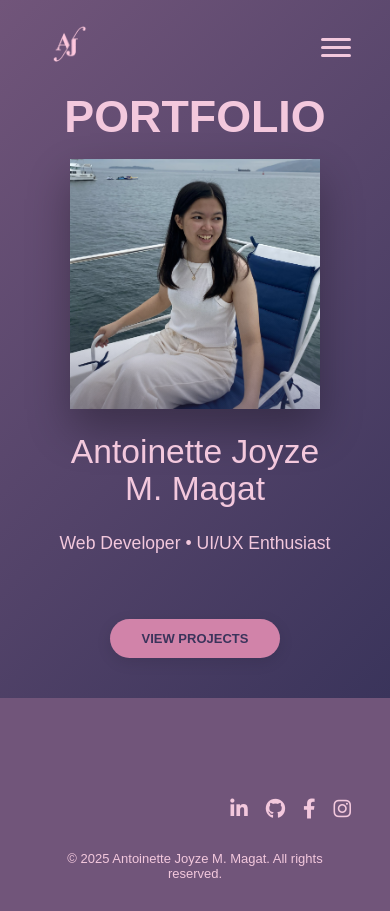
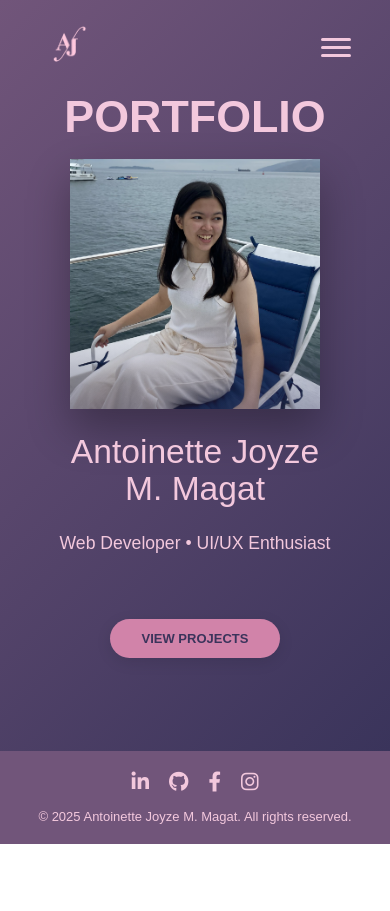
Before and after one commit to eijayem/ajm-portfolio, a plain HTML site: page index.html in a window 390 px wide. After the commit the page ends 844 px from the top, so only its background shows below. Drawn offline with Linux system fonts and the light colour scheme.

Commit message:
Updated home.css

```diff
--- a/css/home.css
+++ b/css/home.css
@@ -337,10 +337,27 @@
         justify-content: space-between;
         padding: 15px 0;
     }
+
+    .bottom-section {
+        display: flex;
+        flex-direction: column;
+        align-items: center;
+        text-align: center;
+        padding: 20px 0;
+    }
+
+    .social-bar {
+        display: flex;
+        justify-content: center;
+        gap: 20px;
+        margin-bottom: 15px;
+        width: 100%;
+    }
 }
 
 @media (max-width: 480px) {
     .hero-text h1 { font-size: 2.1rem; }
     .bg-watermark { font-size: 2.8rem; }
     .image-box { width: 250px; }
+
 }
```
